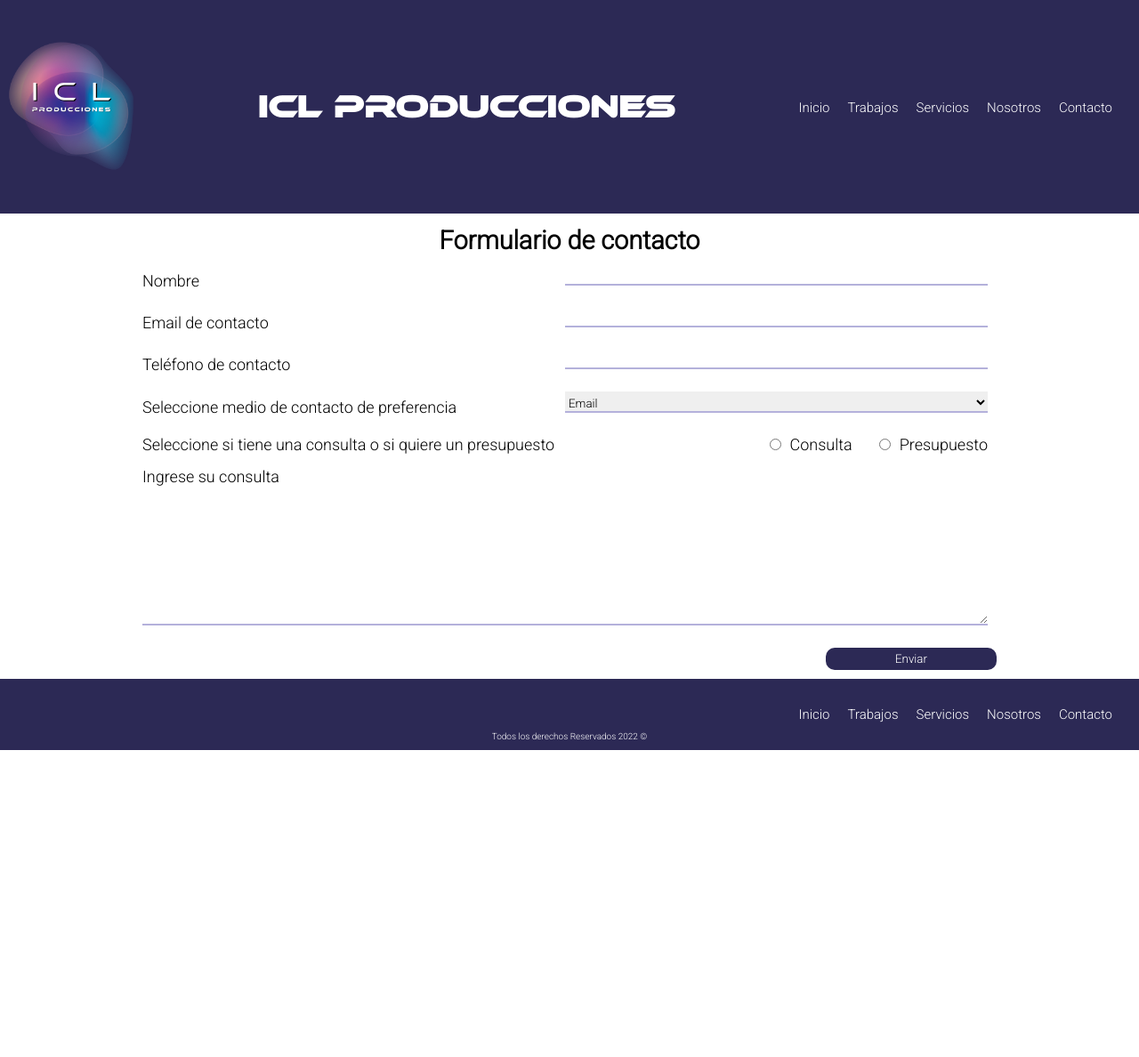
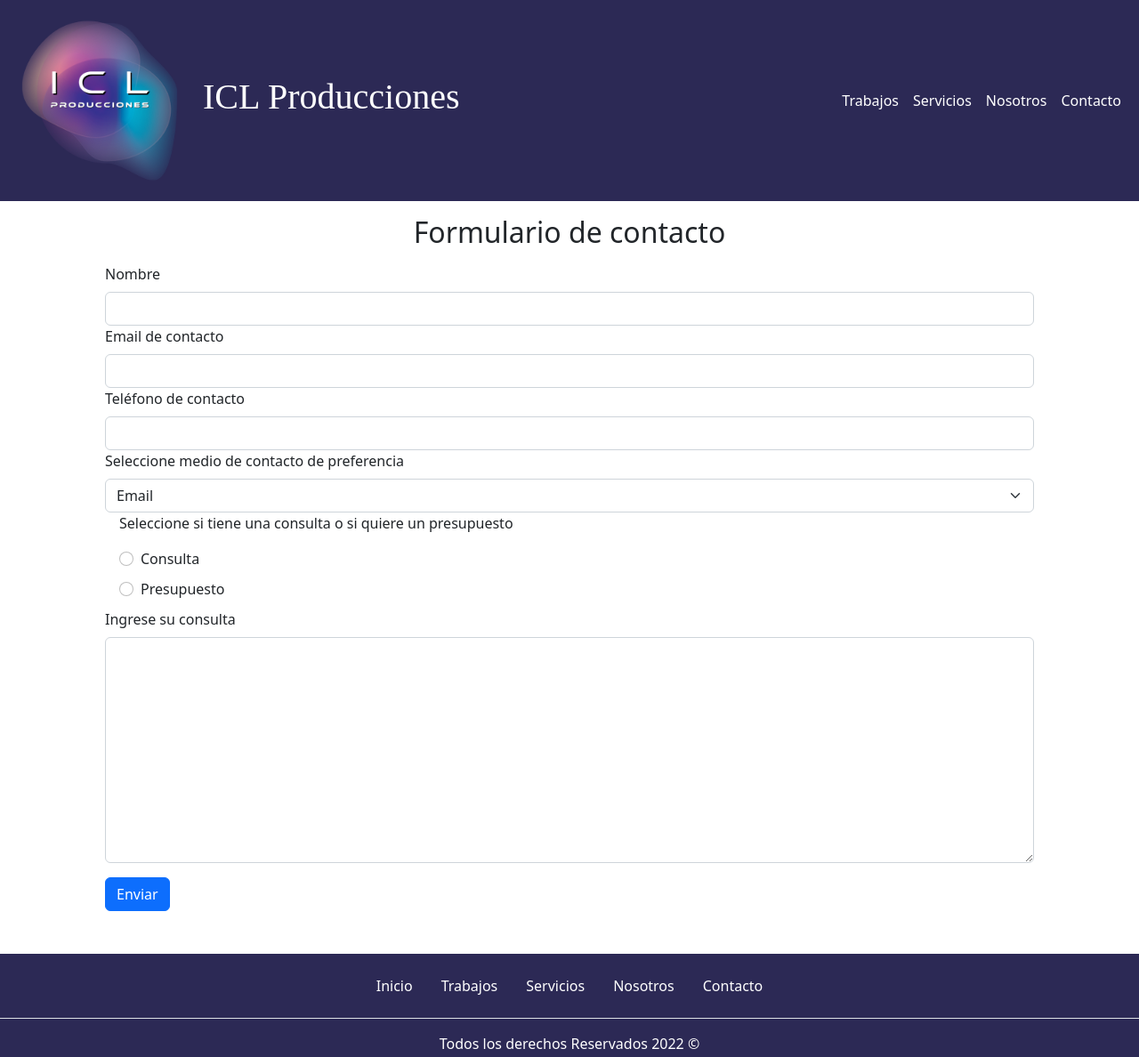
Before and after one commit to ignaciocalace/ICL-Producciones, a plain HTML site: page pages/contacto.html in a window 1280 px wide. Shown: the whole page at 89% size. Before the commit the page ends 843 px from the top, so only its background shows below. Drawn offline with nearby package versions, Linux system fonts and the light colour scheme.

Commit message:
bs final

```diff
--- a/pages/contacto.html
+++ b/pages/contacto.html
@@ -4,73 +4,110 @@
     <meta charset="UTF-8" />
     <meta http-equiv="X-UA-Compatible" content="IE=edge" />
     <meta name="viewport" content="width=device-width, initial-scale=1.0" />
-    <link rel="shortcut icon" href="images/logoicl.png" type="image/x-icon" />
     <link
       rel="shortcut icon"
-      href="../assets/images/logoicl.png"
+      href="assets/images/logoicl.png"
       type="image/x-icon"
     />
     <link
       href="https://fonts.googleapis.com/css2?family=Roboto:ital,wght@0,300;1,900&display=swap"
       rel="stylesheet"
     />
-    <link rel="stylesheet" href="../styles/styles.css" />
+    <link rel="stylesheet" href="../styles/stylesBootstrap.css" />
+    <!-- CSS only -->
+    <link
+      href="https://cdn.jsdelivr.net/npm/bootstrap@5.2.0/dist/css/bootstrap.min.css"
+      rel="stylesheet"
+      integrity="sha384-gH2yIJqKdNHPEq0n4Mqa/HGKIhSkIHeL5AyhkYV8i59U5AR6csBvApHHNl/vI1Bx"
+      crossorigin="anonymous"
+    />
     <title>ICL Producciones - Contacto</title>
   </head>
-  <body><div class="layout-index">
+  <body class="container-fluid p-0">
     <!-- Inicio Header -->
     <header>
-      <nav class="navbar">
-        <div class="navbar__logo">
+      <nav class="navbar navbar-expand-lg">
+        <div
+          class="container-fluid flex-column flex-lg-row justify-content-around"
+        >
+          <div class="navbar-brand">
             <img src="../assets/images/logoiclheader.png" alt="Logo Empresa" />
           </div>
-        <div class="navbar__titulo shake">
-          <h1>ICL Producciones</h1>
-        </div>
-        <!-- Menú Desplegable en versión mobile -->
-        <div class="navbar__menu">
-          <ul>
-            <li><a href="../index.html">Inicio</a></li>
-            <li><a href="trabajos.html">Trabajos</a></li>
-            <li><a href="servicios.html">Servicios</a></li>
-            <li><a href="nosotros.html">Nosotros</a></li>
-            <li><a href="contacto.html">Contacto</a></li>
+          <a class="navbar-brand" href="../index.html">
+            <h1 class="text-white">ICL Producciones</h1>
+          </a>
+          <button
+            class="navbar-toggler ml-auto custom-toggler"
+            type="button"
+            data-bs-toggle="collapse"
+            data-bs-target="#navbarText"
+            aria-controls="navbarText"
+            aria-expanded="false"
+            aria-label="Toggle navigation"
+          >
+            <span class="navbar-toggler-icon"></span>
+          </button>
+          <div class="collapse navbar-collapse" id="navbarText">
+            <ul class="navbar-nav ms-auto mb-2 mb-lg-0">
+              <li class="nav-item">
+                <a class="nav-link text-white" href="trabajos.html">Trabajos</a>
+              </li>
+              <li class="nav-item">
+                <a class="nav-link text-white" href="servicios.html"
+                  >Servicios</a
+                >
+              </li>
+              <li class="nav-item">
+                <a class="nav-link text-white" href="nosotros.html">Nosotros</a>
+              </li>
+              <li class="nav-item">
+                <a class="nav-link text-white" href="contacto.html">Contacto</a>
+              </li>
             </ul>
           </div>
-        <!-- Fin Menú Desplegable -->
+        </div>
       </nav>
     </header>
     <!-- Final Header -->
     <!-- Inicio del Main -->
     <main>
       <!-- Inicio de Formulario -->
-      <div class="contenedor">
-
-        <form action="" class="formContacto">
-          <legend><h2 class="centrar heartbeat">Formulario de contacto</h2></legend>
+      <div class="container-md px-3 px-md-5 mb-5 mt-3">
+        <form action="">
+          <legend>
+            <h2 class="text-center">Formulario de contacto</h2>
+          </legend>
           <!-- Nombre -->
-          <div class="entradaDato">
-            <label for="nombre">Nombre</label>
-            <input type="text" name="nombre" id="nombre" />
+          <div>
+            <label class="form-label" for="nombre">Nombre</label>
+            <input class="form-control" type="text" name="nombre" id="nombre" />
           </div>
 
           <!-- Email -->
-          <div class="entradaDato">
-            <label for="email">Email de contacto</label>
-            <input type="email" name="email" id="email" />
+          <div>
+            <label class="form-label" for="email">Email de contacto</label>
+            <input class="form-control" type="email" name="email" id="email" />
           </div>
 
           <!-- Telefono -->
-          <div class="entradaDato">
-            <label for="telefono">Teléfono de contacto</label>
-            <input type="tel" name="telefono" id="telefono" />
+          <div>
+            <label class="form-label" for="telefono"
+              >Teléfono de contacto</label
+            >
+            <input
+              class="form-control"
+              type="tel"
+              name="telefono"
+              id="telefono"
+            />
           </div>
 
           <!-- Inicio selección tipo de contacto -->
-          <div class="entradaDato">
-            <label for="contacto"
-              >Seleccione medio de contacto de preferencia</label>
-          <select name="contacto" id="contacto">
+          <div>
+            <label class="form-label" for="contacto"
+              >Seleccione medio de contacto de preferencia</label
+            >
+            <select class="form-select" name="contacto" id="contacto">
               <option value="Email">Email</option>
               <option value="Telefono">Teléfono</option>
             </select>
@@ -78,49 +115,81 @@
           <!-- Fin selección tipo de contacto -->
 
           <!-- Inicio elección tipo de consulta-->
-          <div class="entradaDato">
+          <div class="ms-3">
             <p>Seleccione si tiene una consulta o si quiere un presupuesto</p>
-            <div class="opciones">
-              <input type="radio" name="consulta" value="consulta" />
-              <label for="consulta">Consulta</label>
-
-
-              <input type="radio" name="consulta" value="presupuesto" />
-              <label for="consulta">Presupuesto</label>
+            <div class="form-check">
+              <input
+                class="form-check-input"
+                type="radio"
+                name="consulta"
+                value="consulta"
+              />
+              <label class="form-label" class="form-check-label" for="consulta"
+                >Consulta</label
+              >
+            </div>
+            <div class="form-check">
+              <input
+                class="form-check-input"
+                type="radio"
+                name="consulta"
+                value="presupuesto"
+              />
+              <label class="form-label" class="form-check-label" for="consulta"
+                >Presupuesto</label
+              >
             </div>
           </div>
           <!-- Fin elección tipo de consulta-->
 
           <!-- Area para redactar consulta -->
-          <div class="entradaDato textoConsulta">
-            <label for="texto">Ingrese su consulta</label>
-            <textarea name="texto" id="texto" cols="50" rows="10"></textarea>
+          <div>
+            <label class="form-label" for="texto">Ingrese su consulta</label>
+            <textarea
+              class="form-control"
+              name="texto"
+              id="texto"
+              cols="50"
+              rows="10"
+            ></textarea>
           </div>
           <!-- Botón Enviar -->
-            <div class="formContacto__enviar">
-              <input type="submit" value="Enviar" />
+          <div>
+            <input class="btn btn-primary mt-3" type="submit" value="Enviar" />
           </div>
-
         </form>
       </div>
     </main>
     <!-- Fin del Main  -->
     <!-- Inicio del Footer -->
-    <footer>
-      <nav class="navbarf">
-        <!-- Inicio Menú Navegación Footer -->
-        <div class="navbar__menu">
-          <ul>
-          <li><a href="../index.html">Inicio</a></li>
-          <li><a href="trabajos.html">Trabajos</a></li>
-          <li><a href="servicios.html">Servicios</a></li>
-          <li><a href="nosotros.html">Nosotros</a></li>
-          <li><a href="contacto.html">Contacto</a></li>
+    <footer class="py-3 mt-4">
+      <ul
+        class="nav flex-column flex-lg-row align-items-center justify-content-center border-bottom pb-3 mb-3"
+      >
+        <li class="nav-item">
+          <a class="nav-link text-white" href="../index.html">Inicio</a>
+        </li>
+        <li class="nav-item">
+          <a class="nav-link text-white" href="trabajos.html">Trabajos</a>
+        </li>
+        <li class="nav-item">
+          <a class="nav-link text-white" href="servicios.html">Servicios</a>
+        </li>
+        <li class="nav-item">
+          <a class="nav-link text-white" href="nosotros.html">Nosotros</a>
+        </li>
+        <li class="nav-item">
+          <a class="nav-link text-white" href="contacto.html">Contacto</a>
+        </li>
       </ul>
-      </div>
-        <p>Todos los derechos Reservados 2022 ©</p>
-      </nav>
+      <p class="text-center text-white">Todos los derechos Reservados 2022 ©</p>
+    </footer>
     <!-- Fin del Footer -->
-  </div>
+
+    <script
+      src="https://cdn.jsdelivr.net/npm/bootstrap@5.2.0/dist/js/bootstrap.bundle.min.js"
+      integrity="sha384-A3rJD856KowSb7dwlZdYEkO39Gagi7vIsF0jrRAoQmDKKtQBHUuLZ9AsSv4jD4Xa"
+      crossorigin="anonymous"
+    ></script>
   </body>
 </html>
--- a/styles/stylesBootstrap.css
+++ b/styles/stylesBootstrap.css
@@ -15,6 +15,10 @@ footer {
 .navbar-brand img {
     max-width: 25vh;
 
+}
+
+.nav-item a:hover {
+    color: #04C4D9 !important;
 }
 
 .custom-toggler.navbar-toggler {
@@ -46,3 +50,8 @@ footer {
 .card p {
     margin: 0;
 }
+
+.card h4 {
+    color: #0dab01;
+    margin-top: .6rem;
+}
```
Also changed, not shown: pages/nosotros.html (+96 -47 lines), pages/servicios.html (+98 -58 lines), pages/trabajos.html (+1 -1 lines). Lines whose indentation alone changed are shown as unchanged.
